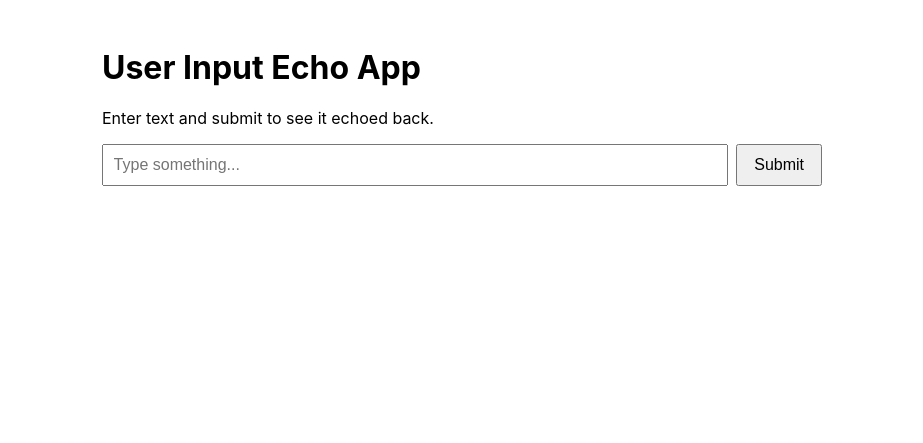
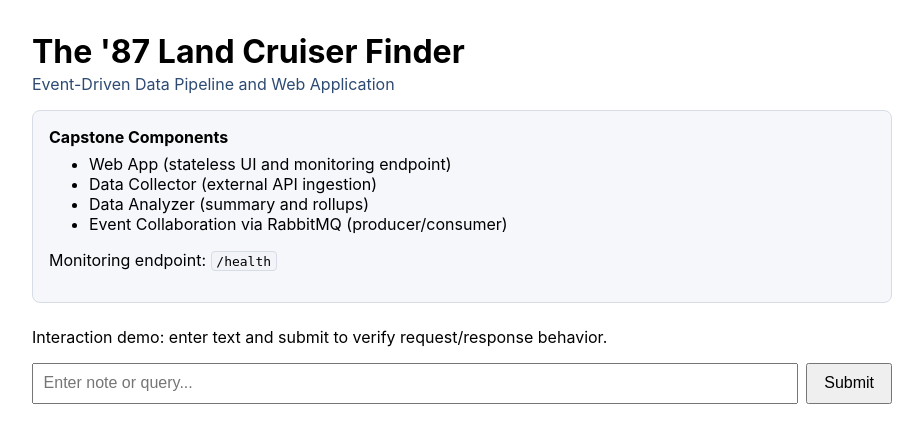
Before and after one commit to marbatis/csca5028-webapp-echo, a Flask app: page / in a window 1280 px wide. Shown: the top 443 px of the page, without its empty margins (178-1101 px from the left). Run offline with Flask 3, Linux system fonts and the light colour scheme.

Commit message:
Rebrand homepage for final capstone submission

```diff
--- a/templates/index.html
+++ b/templates/index.html
@@ -3,13 +3,30 @@
   <head>
     <meta charset="utf-8" />
     <meta name="viewport" content="width=device-width, initial-scale=1" />
-    <title>User Input Echo App</title>
+    <title>The '87 Land Cruiser Finder</title>
     <style>
       body {
         font-family: -apple-system, BlinkMacSystemFont, 'Segoe UI', sans-serif;
-        max-width: 720px;
-        margin: 3rem auto;
+        max-width: 860px;
+        margin: 2rem auto;
         padding: 0 1rem;
+      }
+      h1 {
+        margin-bottom: 0.2rem;
+      }
+      .subtitle {
+        color: #2d4a72;
+        margin-top: 0;
+      }
+      .panel {
+        margin: 1rem 0 1.5rem;
+        padding: 1rem;
+        background: #f5f7fb;
+        border: 1px solid #d7dce6;
+        border-radius: 8px;
+      }
+      .panel ul {
+        margin: 0.4rem 0 0;
       }
       form {
         display: flex;
@@ -28,18 +45,37 @@
       .result {
         margin-top: 1rem;
         padding: 0.8rem;
-        background: #f5f7fb;
+        background: #eef8f2;
+        border: 1px solid #bfdcc6;
+        border-radius: 8px;
+      }
+      code {
+        background: #f3f4f8;
         border: 1px solid #d7dce6;
-        border-radius: 8px;
+        border-radius: 4px;
+        padding: 0.1rem 0.3rem;
       }
     </style>
   </head>
   <body>
-    <h1>User Input Echo App</h1>
-    <p>Enter text and submit to see it echoed back.</p>
+    <h1>The '87 Land Cruiser Finder</h1>
+    <p class="subtitle">Event-Driven Data Pipeline and Web Application</p>
+
+    <div class="panel">
+      <strong>Capstone Components</strong>
+      <ul>
+        <li>Web App (stateless UI and monitoring endpoint)</li>
+        <li>Data Collector (external API ingestion)</li>
+        <li>Data Analyzer (summary and rollups)</li>
+        <li>Event Collaboration via RabbitMQ (producer/consumer)</li>
+      </ul>
+      <p>Monitoring endpoint: <code>/health</code></p>
+    </div>
+
+    <p>Interaction demo: enter text and submit to verify request/response behavior.</p>
 
     <form action="/echo" method="post">
-      <input type="text" name="user_input" placeholder="Type something..." required />
+      <input type="text" name="user_input" placeholder="Enter note or query..." required />
       <button type="submit">Submit</button>
     </form>
 
```
